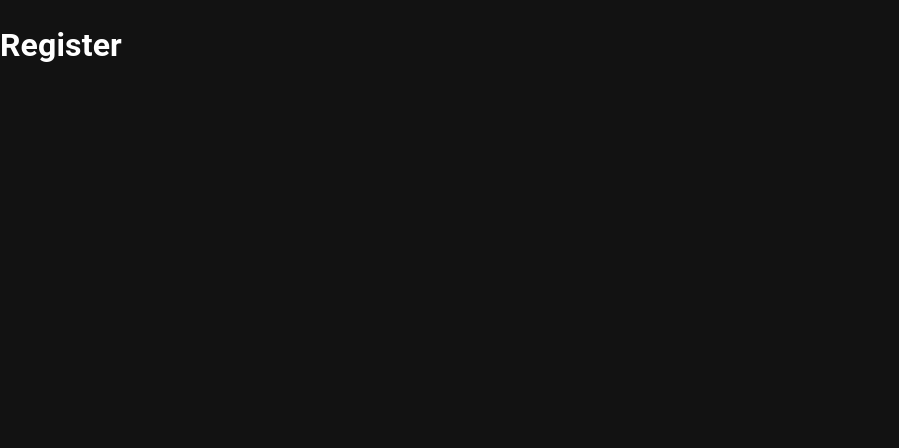
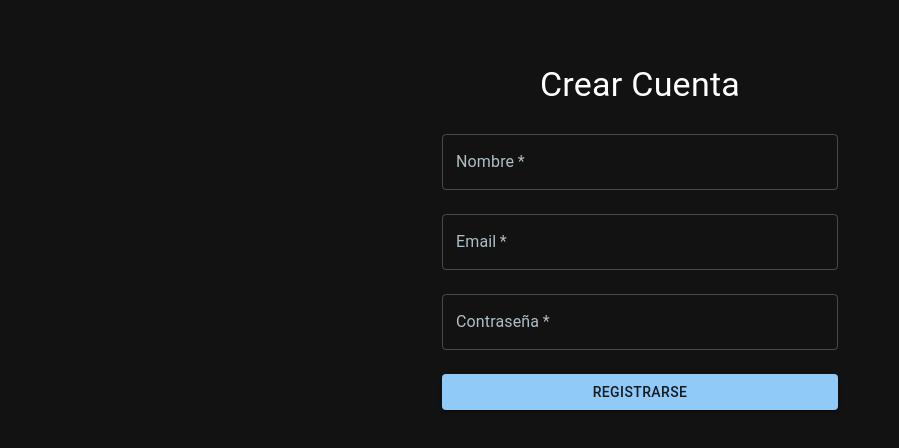
Before and after one commit to MarcosMartos/NextStep, a React (Vite) app in the folder frontend/: page /register in a window 1280 px wide. Shown: the top 448 px of the page, without its empty margins (0-899 px from the left). Built offline with nearby package versions, Linux system fonts and the light colour scheme.

Commit message:
registro e inicio

```diff
--- a/frontend/src/pages/Home.jsx
+++ b/frontend/src/pages/Home.jsx
@@ -1,10 +1,37 @@
-import React from "react";
+import { Container, Typography, Button, Box } from "@mui/material";
+import { useNavigate } from "react-router-dom";
 
 const Home = () => {
+  const navigate = useNavigate();
+
   return (
-    <div>
-      <h1>Home</h1>
-    </div>
+    <Container maxWidth="md">
+      <Box sx={{ textAlign: "center", mt: 5 }}>
+        <Typography variant="h2" component="h1" gutterBottom>
+          Bienvenido a NextStep
+        </Typography>
+        <Typography variant="h5" color="textSecondary" paragraph>
+          Comparte tus conocimientos y descubre nuevas ideas con la comunidad.
+        </Typography>
+        <Box sx={{ mt: 4 }}>
+          <Button
+            variant="contained"
+            color="primary"
+            sx={{ mr: 2 }}
+            onClick={() => navigate("/register")}
+          >
+            Registrarse
+          </Button>
+          <Button
+            variant="outlined"
+            color="secondary"
+            onClick={() => navigate("/login")}
+          >
+            Iniciar sesión
+          </Button>
+        </Box>
+      </Box>
+    </Container>
   );
 };
 
--- a/frontend/src/pages/Login.jsx
+++ b/frontend/src/pages/Login.jsx
@@ -1,55 +1,79 @@
-import { useContext, useState } from "react";
+import { useState, useContext } from "react";
+import { TextField, Button, Box, Typography, Container } from "@mui/material";
+import axios from "axios";
 import { useNavigate } from "react-router-dom";
-import axios from "axios";
 import AuthContext from "../context/AuthContext";
-import { TextField, Button, Box, Typography } from "@mui/material";
 
 const Login = () => {
-  const [email, setEmail] = useState("");
-  const [password, setPassword] = useState("");
+  const [formData, setFormData] = useState({
+    email: "",
+    password: "",
+  });
+
   const { login } = useContext(AuthContext);
   const navigate = useNavigate();
 
+  const handleChange = (e) => {
+    setFormData({
+      ...formData,
+      [e.target.name]: e.target.value,
+    });
+  };
+
   const handleSubmit = async (e) => {
     e.preventDefault();
-
     try {
-      const res = await axios.post("http://localhost:5000/api/users/login", {
-        email,
-        password,
-      });
-
+      const res = await axios.post(
+        "http://localhost:4000/api/users/login",
+        formData
+      );
+      console.log(res.data); // 👉 Verifica que el token está llegando correctamente
       login(res.data.token);
-      navigate("/dashboard");
-    } catch (err) {
-      console.error("Login failed:", err);
+      navigate("/main"); // 🔥 Redirige al Home después de iniciar sesión
+    } catch (error) {
+      console.error("Login failed:", error);
     }
   };
 
   return (
-    <Box>
-      <Typography variant="h4">Login</Typography>
+    <Container maxWidth="xs">
+      <Box sx={{ mt: 8, textAlign: "center" }}>
+        <Typography variant="h4" gutterBottom>
+          Iniciar sesión
+        </Typography>
         <form onSubmit={handleSubmit}>
           <TextField
             fullWidth
+            margin="normal"
             label="Email"
-          margin="normal"
-          value={email}
-          onChange={(e) => setEmail(e.target.value)}
+            name="email"
+            type="email"
+            value={formData.email}
+            onChange={handleChange}
+            required
           />
           <TextField
             fullWidth
-          label="Password"
+            margin="normal"
+            label="Contraseña"
+            name="password"
             type="password"
-          margin="normal"
-          value={password}
-          onChange={(e) => setPassword(e.target.value)}
+            value={formData.password}
+            onChange={handleChange}
+            required
           />
-        <Button type="submit" variant="contained" color="primary">
-          Login
+          <Button
+            type="submit"
+            variant="contained"
+            color="primary"
+            fullWidth
+            sx={{ mt: 2 }}
+          >
+            Iniciar sesión
           </Button>
         </form>
       </Box>
+    </Container>
   );
 };
 
--- /dev/null
+++ b/frontend/src/pages/PageMain.jsx
@@ -0,0 +1,46 @@
+import {
+  Container,
+  Typography,
+  Box,
+  Card,
+  CardContent,
+  CardActionArea,
+  Grid,
+} from "@mui/material";
+
+const articles = [
+  { id: 1, title: "Artículo 1", content: "Contenido del artículo 1..." },
+  { id: 2, title: "Artículo 2", content: "Contenido del artículo 2..." },
+  { id: 3, title: "Artículo 3", content: "Contenido del artículo 3..." },
+];
+
+const PageMain = () => {
+  return (
+    <Container maxWidth="md" sx={{ mt: 4 }}>
+      <Typography variant="h3" gutterBottom align="center">
+        Bienvenido a NextStep Blog
+      </Typography>
+
+      <Grid container spacing={2}>
+        {articles.map((article) => (
+          <Grid item xs={12} sm={6} md={4} key={article.id}>
+            <Card>
+              <CardActionArea>
+                <CardContent>
+                  <Typography variant="h5" component="div">
+                    {article.title}
+                  </Typography>
+                  <Typography variant="body2" color="text.secondary">
+                    {article.content}
+                  </Typography>
+                </CardContent>
+              </CardActionArea>
+            </Card>
+          </Grid>
+        ))}
+      </Grid>
+    </Container>
+  );
+};
+
+export default PageMain;
--- a/frontend/src/pages/Register.jsx
+++ b/frontend/src/pages/Register.jsx
@@ -1,10 +1,82 @@
-import React from "react";
+import { useState } from "react";
+import { TextField, Button, Box, Typography, Container } from "@mui/material";
+import axios from "axios";
+import { useNavigate } from "react-router-dom";
 
 const Register = () => {
+  const [formData, setFormData] = useState({
+    name: "",
+    email: "",
+    password: "",
+  });
+
+  const navigate = useNavigate();
+
+  const handleChange = (e) => {
+    setFormData({
+      ...formData,
+      [e.target.name]: e.target.value,
+    });
+  };
+
+  const handleSubmit = async (e) => {
+    e.preventDefault();
+    try {
+      await axios.post("http://localhost:4000/api/users/register", formData);
+      navigate("/login");
+    } catch (error) {
+      console.error("Registration failed:", error);
+    }
+  };
+
   return (
-    <div>
-      <h1>Register</h1>
-    </div>
+    <Container maxWidth="xs">
+      <Box sx={{ mt: 8, textAlign: "center" }}>
+        <Typography variant="h4" gutterBottom>
+          Crear Cuenta
+        </Typography>
+        <form onSubmit={handleSubmit}>
+          <TextField
+            fullWidth
+            margin="normal"
+            label="Nombre"
+            name="name"
+            value={formData.name}
+            onChange={handleChange}
+            required
+          />
+          <TextField
+            fullWidth
+            margin="normal"
+            label="Email"
+            name="email"
+            type="email"
+            value={formData.email}
+            onChange={handleChange}
+            required
+          />
+          <TextField
+            fullWidth
+            margin="normal"
+            label="Contraseña"
+            name="password"
+            type="password"
+            value={formData.password}
+            onChange={handleChange}
+            required
+          />
+          <Button
+            type="submit"
+            variant="contained"
+            color="primary"
+            fullWidth
+            sx={{ mt: 2 }}
+          >
+            Registrarse
+          </Button>
+        </form>
+      </Box>
+    </Container>
   );
 };
 
--- a/frontend/src/routes/AppRouter.jsx
+++ b/frontend/src/routes/AppRouter.jsx
@@ -2,6 +2,7 @@ import { Route, Routes } from "react-router-dom";
 import Home from "../pages/Home";
 import Login from "../pages/Login";
 import Register from "../pages/Register";
+import PageMain from "../pages/PageMain";
 import Dashboard from "../pages/Dashboard";
 import ProtectedRoute from "../components/ProtectedRoute";
 
@@ -11,6 +12,7 @@ const AppRouter = () => {
       <Route path="/" element={<Home />} />
       <Route path="/login" element={<Login />} />
       <Route path="/register" element={<Register />} />
+      <Route path="/main" element={<PageMain />} />
       <Route
         path="/dashboard"
         element={<ProtectedRoute element={<Dashboard />} />}
```
Lines whose indentation alone changed are shown as unchanged.
